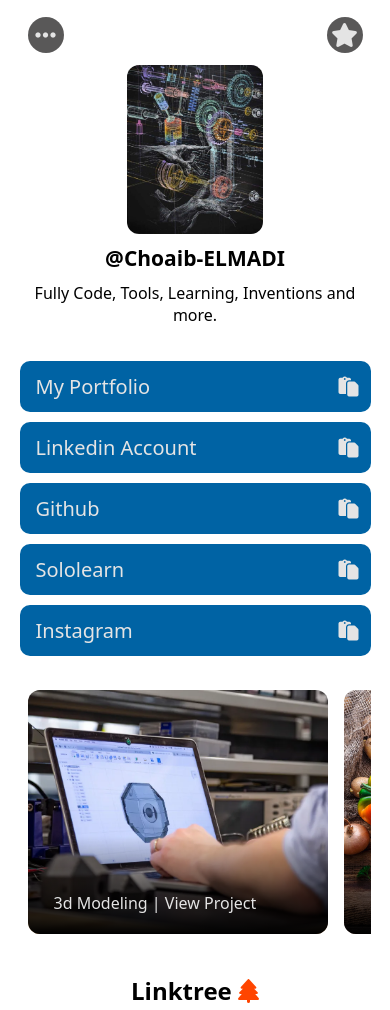
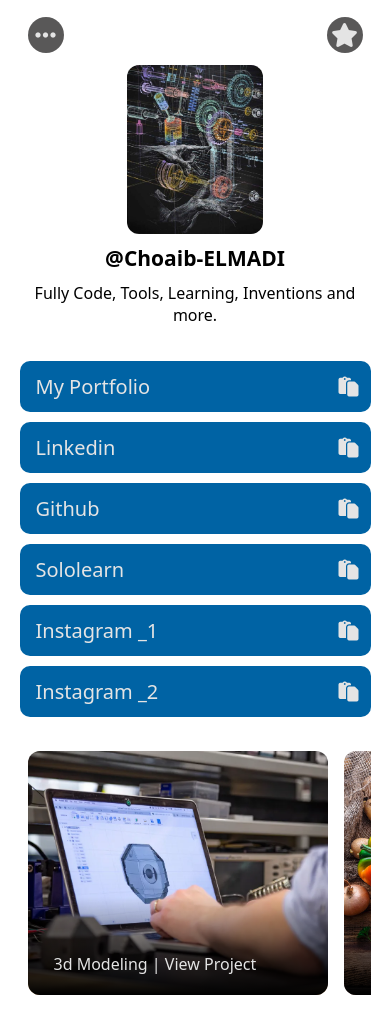
Before and after one commit to Choaib-ELMADI/link-tree, a plain HTML site: page index.html in a window 390 px wide. Shown: the top 1010 px of the page. Drawn offline with Linux system fonts and the light colour scheme.

Commit message:
Fully Responsive

```diff
--- a/index.html
+++ b/index.html
@@ -28,7 +28,7 @@
             <i id="copy" class="fa-solid fa-paste"></i>
         </a>
         <a href="https://www.linkedin.com/in/choaib-elmadi" target="_blank">
-            <span>Linkedin Account</span>
+            <span>Linkedin</span>
             <i id="copy" class="fa-solid fa-paste"></i>
         </a>
         <a href="https://github.com/Choaib-ELMADI" target="_blank">
@@ -40,7 +40,11 @@
             <i id="copy" class="fa-solid fa-paste"></i>
         </a>
         <a href="https://instagram.com/choaib_elmadi?igshid=YmMyMTA2M2Y=" target="_blank">
-            <span>Instagram</span>
+            <span>Instagram _1</span>
+            <i id="copy" class="fa-solid fa-paste"></i>
+        </a>
+        <a href="https://instagram.com/dot.algo?igshid=YmMyMTA2M2Y=" target="_blank">
+            <span>Instagram _2</span>
             <i id="copy" class="fa-solid fa-paste"></i>
         </a>
     </section>
--- a/style.css
+++ b/style.css
@@ -28,7 +28,8 @@
 }
 
 .links a {
-    width: 70%;
+    width: 90%;
+    max-width: 450px;
     border-radius: 10px;
     background: #0063a4;
     display: flex;
@@ -199,7 +200,6 @@
 
 @media screen and (min-width: 900px) {
     .links a {
-        width: 45%;
         height: 60px;
         border-radius: 14px;
         margin-bottom: 10px;
@@ -219,25 +219,12 @@
     }
 }
 
-@media screen and (min-width: 1300px) {
-    .links a {
-        width: 30%;
-    }
-}
-
-
 @media screen and (max-width: 800px) {
     .links a {
         padding: 12px 12px 12px 16px;
     }
     #copy {
         font-size: 20px;
-    }
-}
-
-@media screen and (max-width: 600px) {
-    .links a {
-        width: 90%;
     }
 }
 
```
